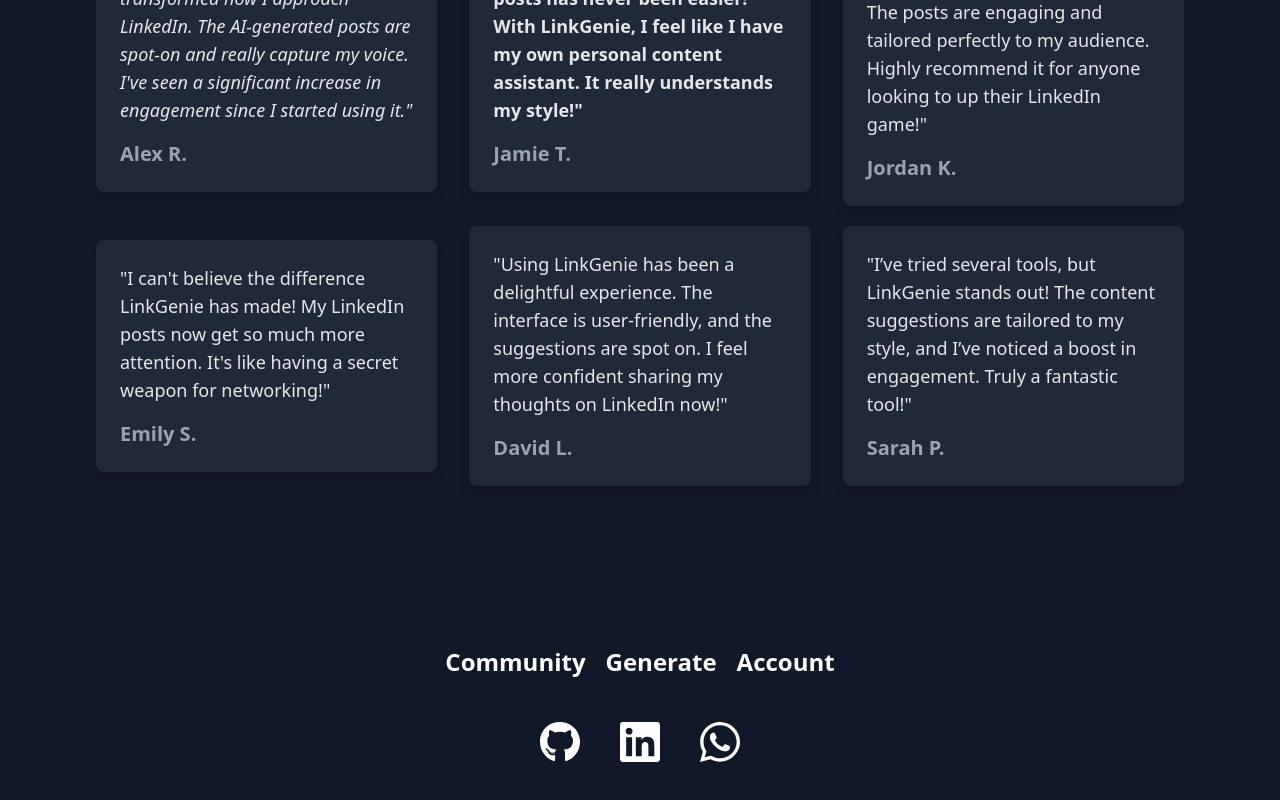
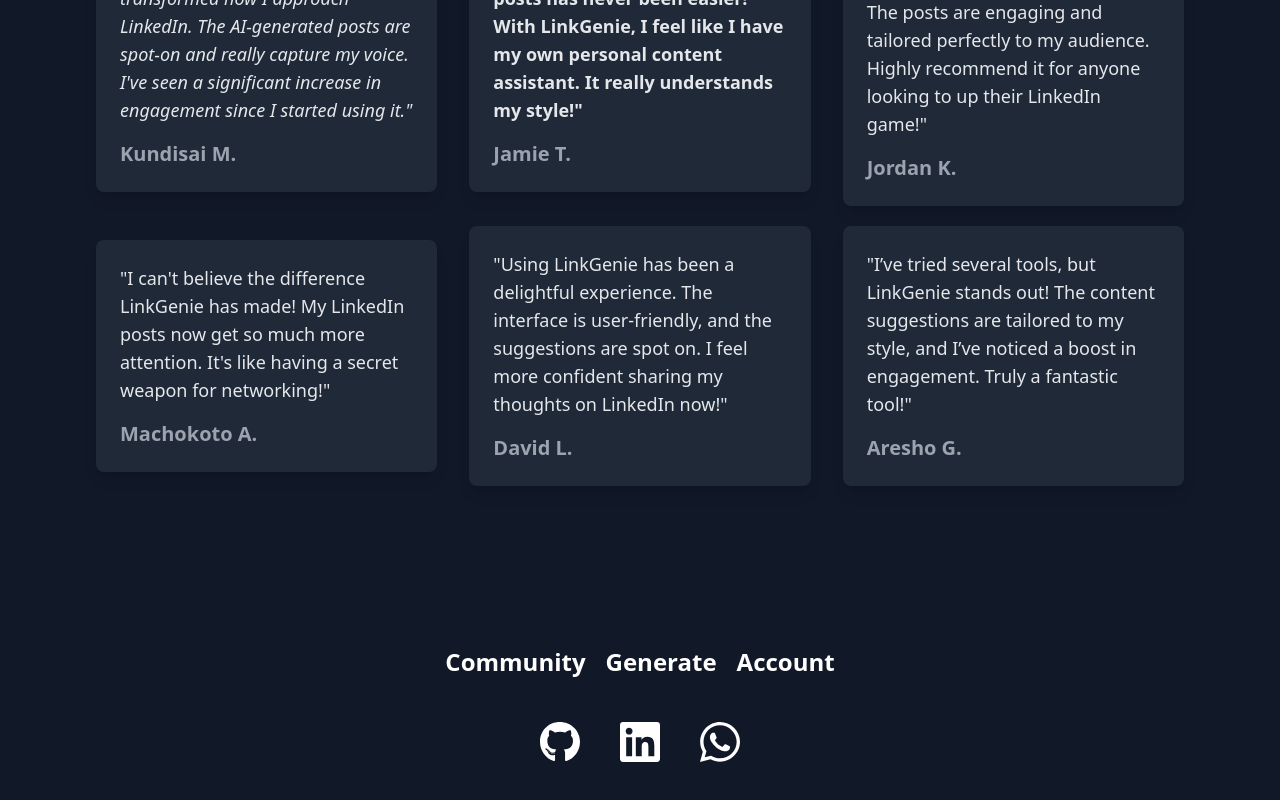
Before and after one commit to panda-zw/linkgenie-next, a Next.js app: page / in a window 1280 px wide. Shown: the part 1924-2724 px from the top of the page. Built offline with nearby package versions, Linux system fonts and the light colour scheme.

Commit message:
wip
change review names

```diff
--- a/src/components/Reviews.js
+++ b/src/components/Reviews.js
@@ -13,7 +13,7 @@
                     <p className='text-gray-200 text-lg mb-4 italic'>
                         "LinkGenie has completely transformed how I approach LinkedIn. The AI-generated posts are spot-on and really capture my voice. I've seen a significant increase in engagement since I started using it."
                     </p>
-                    <h3 className='text-gray-400 text-xl font-semibold'>Alex R.</h3>
+                    <h3 className='text-gray-400 text-xl font-semibold'>Kundisai M.</h3>
                 </div>
 
                 <div className='bg-gray-800 p-6 rounded-lg shadow-lg max-w-md w-full md:w-1/3'>
@@ -38,7 +38,7 @@
                     <p className='text-gray-200 text-lg mb-4'>
                         "I can't believe the difference LinkGenie has made! My LinkedIn posts now get so much more attention. It's like having a secret weapon for networking!"
                     </p>
-                    <h3 className='text-gray-400 text-xl font-semibold'>Emily S.</h3>
+                    <h3 className='text-gray-400 text-xl font-semibold'>Machokoto A.</h3>
 
                 </div>
 
@@ -54,7 +54,7 @@
                     <p className='text-gray-200 text-lg mb-4'>
                         "I’ve tried several tools, but LinkGenie stands out! The content suggestions are tailored to my style, and I’ve noticed a boost in engagement. Truly a fantastic tool!"
                     </p>
-                    <h3 className='text-gray-400 text-xl font-semibold'>Sarah P.</h3>
+                    <h3 className='text-gray-400 text-xl font-semibold'>Aresho G.</h3>
 
                 </div>
             </div>
```
